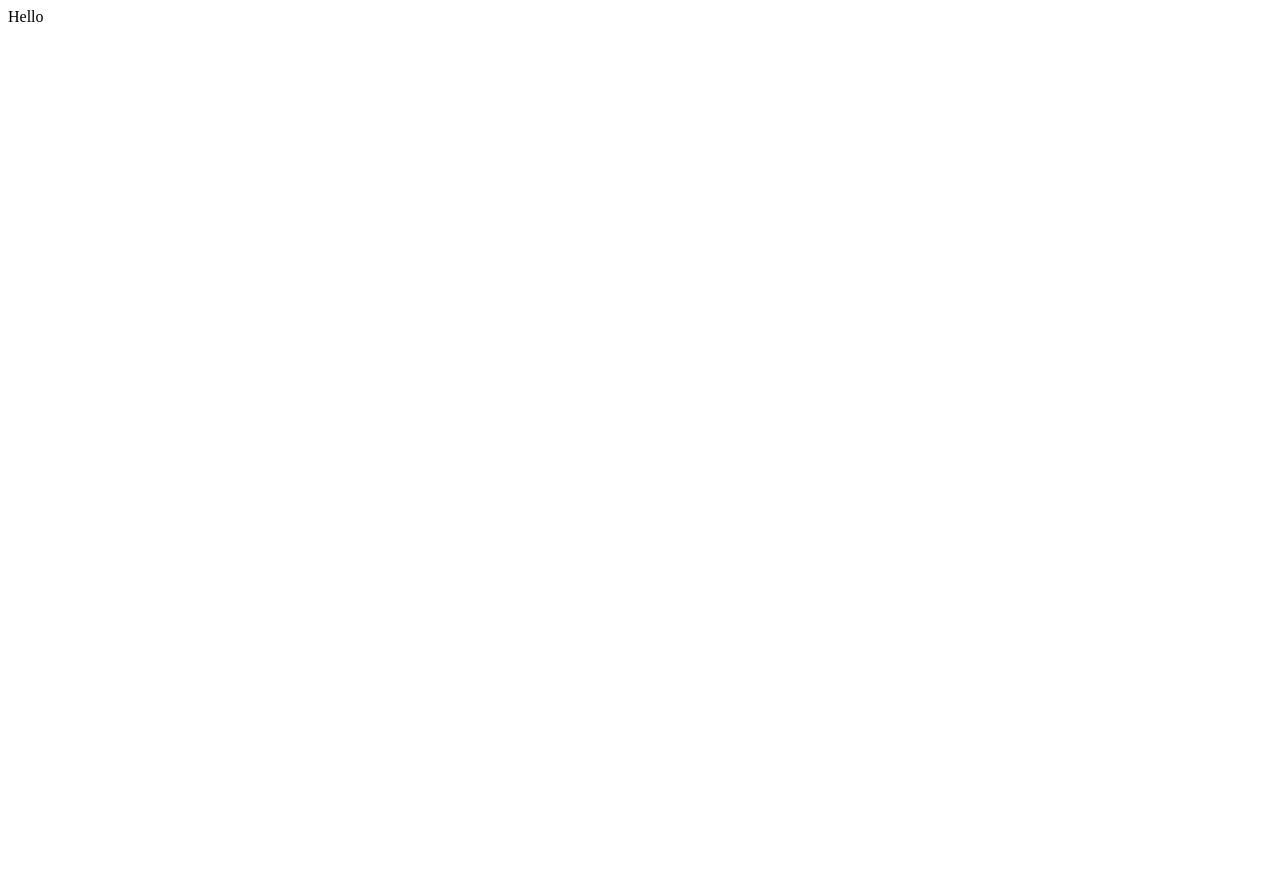
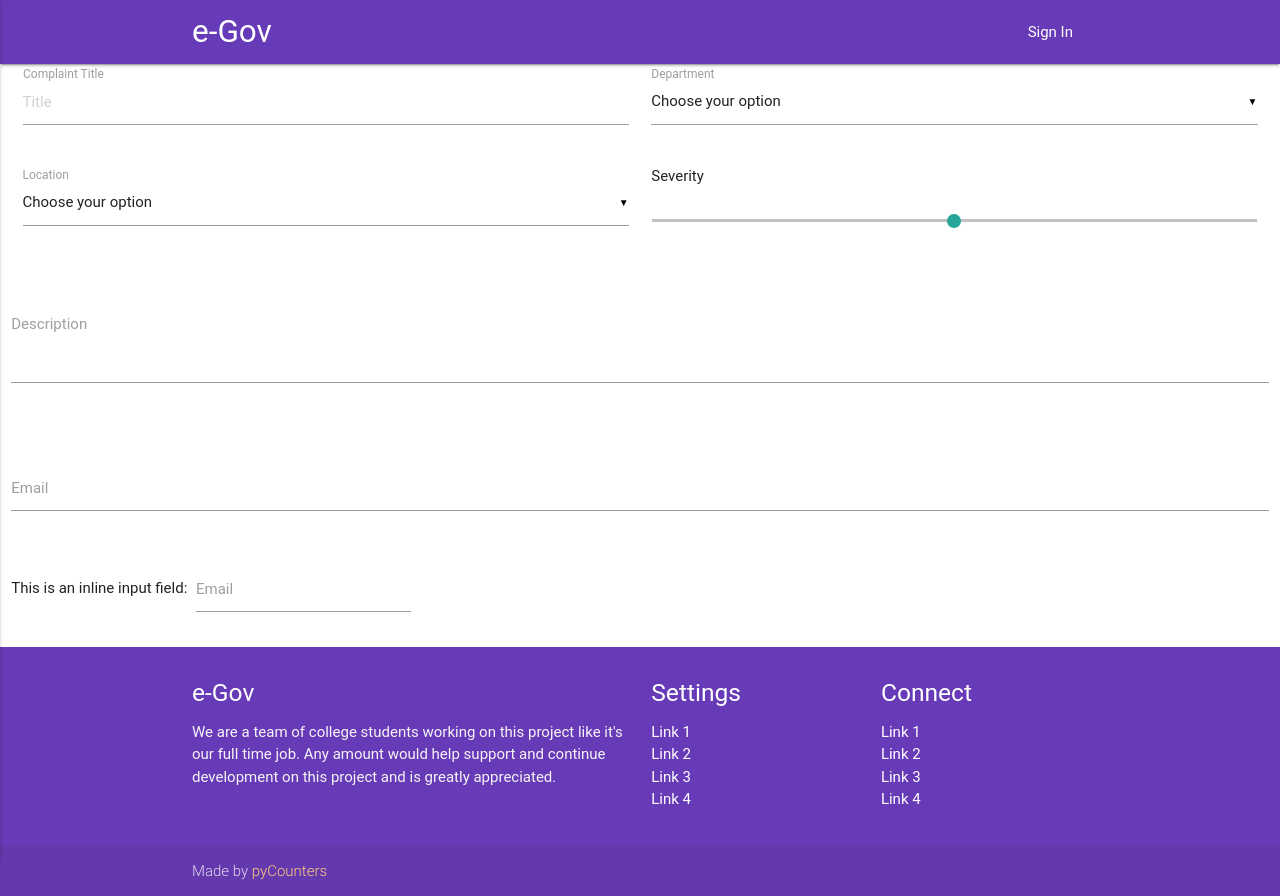
Before and after one commit to abhinavmathur96/codencounter, a Django app: a page that uses oursite/complaint/templates/new_compl.html in a window 1280 px wide. Before the commit the page is almost empty. Before the commit the page ends 22 px from the top, so only its background shows below. Run offline with Django 3.2, Linux system fonts and the light colour scheme; some libraries are stand-ins or nearby versions; some web fonts are replaced.

Commit message:
added basic form

```diff
--- a/oursite/complaint/templates/base.html
+++ b/oursite/complaint/templates/base.html
@@ -26,9 +26,7 @@
 			<a href="#" data-activates="nav-mobile" class="button-collapse"><i class="material-icons">menu</i></a>
 		</div>
 	</nav>
-	{% block content %}
-
-	{% endblock %}
+	{% block content %} {% endblock %}
 	<footer class="page-footer deep-purple">
 		<div class="container">
 			<div class="row">
@@ -71,6 +69,11 @@
 	<script src="https://code.jquery.com/jquery-2.1.1.min.js"></script>
 	<script src="{% static 'js/materialize.min.js' %}"></script>
 	<script src="{% static 'js/init.js' %}"></script>
+	<script type="text/javascript">
+		$(document).ready(function () {
+			$('select').material_select();
+		});
+	</script>
 
 </body>
 
--- a/oursite/complaint/templates/new_compl.html
+++ b/oursite/complaint/templates/new_compl.html
@@ -1,7 +1,67 @@
-<html>
-	<body>
-		<p>
-			Hello
-		</p>
-	</body>
-</html>
+{% extends 'base.html' %} {% block content %}
+<div class="row">
+	<form class="col s12">
+		<div class="row">
+			<div class="input-field col s6">
+				<input placeholder="Title" id="title" type="text" class="validate">
+				<label for="title">Complaint Title</label>
+			</div>
+
+			<div class="input-field col s6">
+				<select>
+					<option value="" disabled selected>Choose your option</option>
+					<option value="1">Electrical</option>
+					<option value="2">Water</option>
+					<option value="3">Waste</option>
+				</select>
+				<label>Department</label>
+			</div>
+		</div>
+		<div class="row">
+			<div class="input-field col s6">
+				<select>
+					<option value="" disabled selected>Choose your option</option>
+					<option value="23">Sector 23</option>
+					<option value="22">Sector 22</option>
+					<option value="14">Sector 14</option>
+				</select>
+				<label>Location</label>
+			</div>
+			<div class="col s6">
+				Severity
+				<p class="range-field">
+					<input type="range" id="test5" min="0" max="10" step="1" />
+				</p>
+			</div>
+		</div>
+</div>
+
+<div class="row">
+	<form class="col s12">
+		<div class="row">
+			<div class="input-field col s12">
+				<textarea id="description" class="materialize-textarea"></textarea>
+				<label for="description">Description</label>
+			</div>
+		</div>
+	</form>
+</div>
+
+<div class="row">
+	<div class="input-field col s12">
+		<input id="email" type="email" class="validate">
+		<label for="email">Email</label>
+	</div>
+</div>
+<div class="row">
+	<div class="col s12">
+		This is an inline input field:
+		<div class="input-field inline">
+			<input id="email" type="email" class="validate">
+			<label for="email" data-error="wrong" data-success="right">Email</label>
+		</div>
+	</div>
+</div>
+</form>
+</div>
+{% endblock %}
```
Also changed, not shown: oursite/complaint/views.py (+4 -4 lines).
